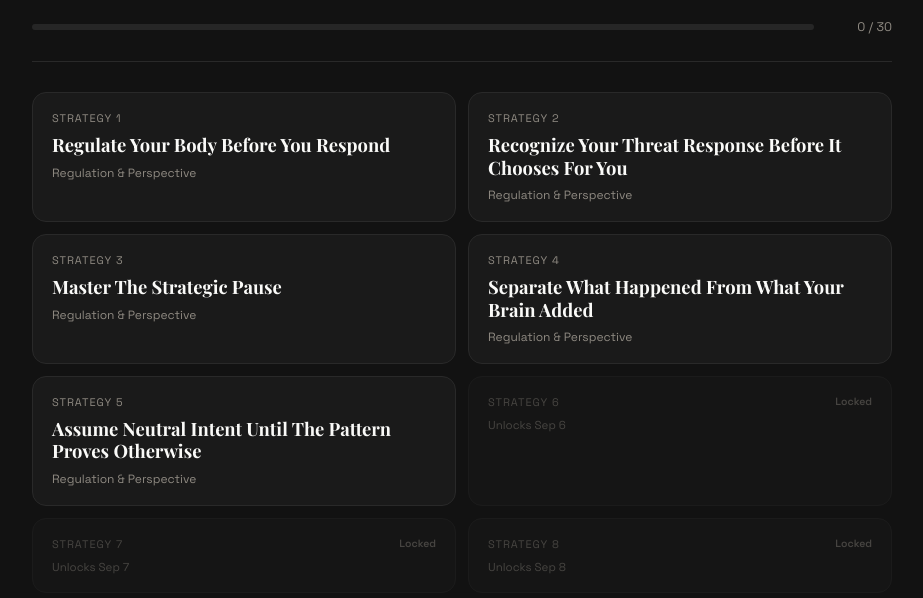
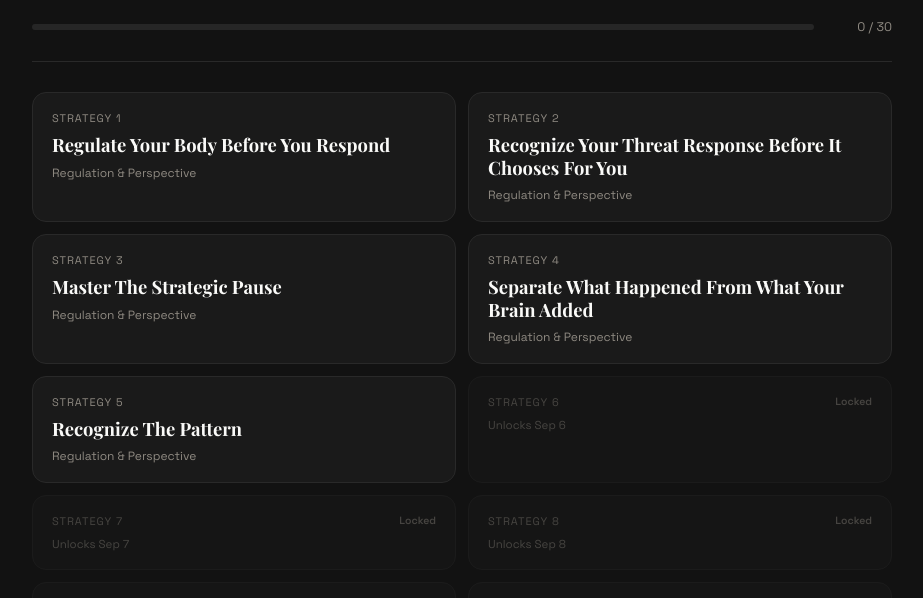
Before and after one commit to fearlessworkplace-stack/toxicworkplacechallengedashboard, a plain HTML site: page index.html in a window 1280 px wide. Shown: the part 170-768 px from the top of the page, without its empty margins (178-1101 px from the left). Drawn offline with nearby package versions, Linux system fonts and the light colour scheme; a web font is replaced by a local one.

Commit message:
Add files via upload

```diff
--- a/index.html
+++ b/index.html
@@ -219,10 +219,10 @@
       phrase:'Facts first. Story second.',
       why:'Bad strategy starts with bad information. Once facts, assumptions, motives, and predictions blend together, it gets hard to choose a response to what occurred instead of what you\u2019ve concluded it means.',
       how:'Write down the observable facts, what was said, what was done, what changed, on one side. Write your interpretation, the story, the meaning you\u2019ve attached to it, on the other. Keep them separate.' },
-    { n:5, title:'Assume Neutral Intent Until The Pattern Proves Otherwise',
-      phrase:'Grumpy is not the same as hostile.',
-      why:'Misreading demeanor as targeting creates unnecessary stress and can damage a relationship that was never hostile to begin with. Someone being blunt, cold, or awkward is not the same as someone being against you.',
-      how:'Look at how they treat other people, not just you. Consider personality, culture, or communication style as alternative explanations. Watch for actual evidence of targeting before deciding that\u2019s what this is.' },
+    { n:5, title:'Recognize The Pattern',
+      phrase:'One incident can be ambiguous. Repetition gives you information.',
+      why:'Once you have separated fact from story, look across multiple interactions instead of analyzing each incident in isolation. The goal is to understand the broader behavioral pattern you are dealing with. Someone who is blunt with everyone is different from someone who repeatedly undermines, excludes, controls, intimidates, or targets particular people. Context and repetition help you tell the difference.',
+      how:'Compare incidents. Look at how the person behaves with you, how they behave with other people, what tends to trigger the behavior, whether the behavior is consistent or selective, and what outcome the behavior repeatedly produces. Ask what pattern the evidence supports.' },
     { n:6, title:'Recognize The Tactic Being Used',
       phrase:'Name the move before you react to it.',
       why:'False accusations, exclusion, moving standards, and gossip feel like unrelated, random incidents until you can name the category they belong to. Recognizing the tactic helps you choose a response that fits it.',
```
